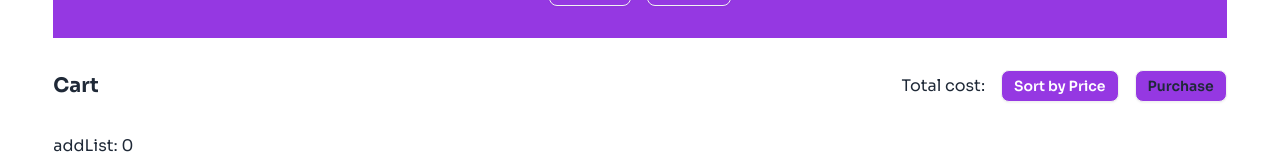
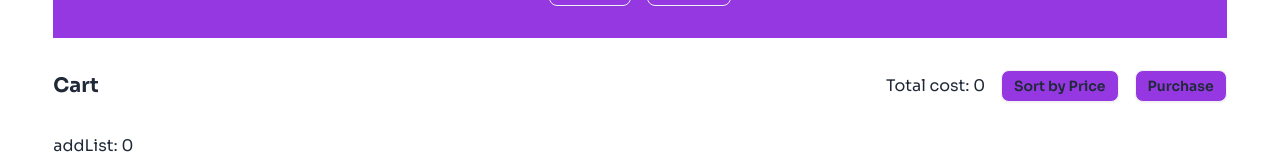
Before and after one commit to programming-hero-web-course-4/b10a8-gadget-heaven-Nazim1247, a React (Vite) app: page /dashboard in a window 1280 px wide. Shown: the part 250-410 px from the top of the page. Built offline with nearby package versions, Linux system fonts and the light colour scheme.

Commit message:
show modal done

```diff
--- a/src/Components/Navbar.jsx
+++ b/src/Components/Navbar.jsx
@@ -1,11 +1,13 @@
 import { NavLink, useLocation } from "react-router-dom";
 import { GiRoyalLove } from "react-icons/gi";
 import './Navbar.css'
+
 // import { addToStoredList, getStoredList } from "../Utilities";
 // import { useState } from "react";
 
 
 const Navbar = () => {
+
     const {pathname} = useLocation()
     const isHome = pathname === '/';
 
--- a/src/Pages/Dashboard.jsx
+++ b/src/Pages/Dashboard.jsx
@@ -1,9 +1,10 @@
-import { useEffect, useState } from "react";
-import { NavLink, useLoaderData, useLocation } from "react-router-dom";
-import {  getStoredList, getStoredWishList, removeCart } from "../Utilities";
+import {  useEffect, useState } from "react";
+import { NavLink, useLoaderData } from "react-router-dom";
+import { getStoredList, getStoredWishList, removeCart } from "../Utilities";
 import AddList from "../Components/AddList";
 import WishList from "../Components/WishList";
 import toast from "react-hot-toast";
+import group from '../assets/Group.png';
 
 
 const Dashboard = () => {
@@ -12,54 +13,61 @@ const Dashboard = () => {
     const [wishList, setWishList] = useState([]);
     const [product, setProduct] = useState(addList);
     const [purchase, setPurchase] = useState(false);
+    const [active, setActive] = useState({
+        cart: true,
+        status: 'addList'
+    })
 
-    // const {pathname} = useLocation();
-    // console.log(pathname);
 
-    const handleRemove = (id)=>{
+    const handleRemove = (id) => {
         removeCart(id);
         const storedAddList = getStoredList();
         setAddList(storedAddList);
     }
 
-    const handleRemoveWish = (id)=>{
+    const handleRemoveWish = (id) => {
         removeCart(id);
-        console.log(id)
         const wishAddList = getStoredWishList();
         setWishList(wishAddList);
     }
 
-    const handlePurchase = ()=>{
+    const handlePurchase = () => {
         setAddList([]);
         setPurchase(true);
     }
 
-    const handleSort = (sortBy)=>{
-        if(sortBy === 'price'){
-            const sorted = addList.sort((a, b)=> b.price - a.price);
+    const handleSort = (sortBy) => {
+        if (sortBy === 'price') {
+            const sorted = [...addList].sort((a, b) => b.price - a.price);
             setProduct(sorted);
-            setAddList([]);
+            // setAddList([]);
             toast.success('Sorted Successfully')
-        }else{
+        } else {
             setProduct(addList)
+
         }
     }
 
-    const handleAddWish = (cart)=>{
-        if(cart === 'addList'){
-
-            console.log('this is cart',cart)
-        }else if(cart === 'wishList'){
-            console.log('this is wish',cart)
+    const handleAddWish = (status) => {
+        if (status == 'addList') {
+            setActive({
+                cart: true,
+                status: 'addList'
+            })
+        } else {
+            setActive({
+                cart: false,
+                status: 'wishList'
+            })
         }
     }
 
-    useEffect(()=>{
+    useEffect(() => {
         const wishAddList = getStoredWishList();
         const wishProductListInt = wishAddList.map(id => parseInt(id));
         const wishProductList = allProducts.filter(product => wishProductListInt.includes(product.id));
         setWishList(wishProductList);
-    },[])
+    }, [allProducts])
 
     useEffect(() => {
         const storedAddList = getStoredList();
@@ -71,33 +79,81 @@ const Dashboard = () => {
         // if(addProductList){
         //     setPurchase(true);
         // }
-    }, [])
+    }, [allProducts])
+
+    const [modal, setModal] = useState(false);
+    const openModal = () => {
+        setModal(true);
+    }
+    const closeModal = () => {
+        setModal(false);
+    }
+    const style = {
+        modalOverlay: {
+            position: 'fixed',
+            top: 0,
+            left: 0,
+            right: 0,
+            bottom: 0,
+            backgroundColor: 'rgba(0, 0, 0, 0.5)',
+            display: 'flex',
+            justifyContent: 'center',
+            alignItems: 'center',
+        },
+        modalContent: {
+            backgroundColor: 'white',
+            padding: '20px',
+            borderRadius: '8px',
+            width: '300px',
+            textAlign: 'center',
+        },
+    }
     return (
         <div>
+            {
+                modal && (
+                    <div style={style.modalOverlay} onClick={closeModal}>
+                        <div style={style.modalContent} onClick={(e) => e.stopPropagation()}>
+                            <img className="mx-auto mb-3" src={group} alt="" />
+                            <h3 className="text-xl font-bold mb-2">Payment Successfully</h3>
+                            <hr className="mb-2" />
+                            <p className="text-gray-500 mb-2">Thanks for purchasing.
+                                Total:2449.96</p>
+                            <button className="btn btn-sm w-full rounded-full" onClick={closeModal}>close</button>
+                        </div>
+                    </div>
+                )
+            }
+
             <div className="text-center bg-[#9538E2] text-white py-8">
                 <h3 className="text-2xl font-bold">Dashboard</h3>
                 <p className="text-gray-300 md:w-8/12 mx-auto">Explore the latest gadgets that will take your experience to the next level. From smart devices to the coolest accessories, we have it all!</p>
                 <div className="space-x-4 mt-4">
-                    <NavLink onClick={()=>handleAddWish('addList')} className="btn btn-sm">AddList</NavLink>
-                    <NavLink onClick={()=>handleAddWish('wishList')} className="btn btn-sm">Wishlist</NavLink>
+                    <NavLink onClick={() => handleAddWish('addList')} className={`${active.cart ? 'btn btn-sm text-black bg-white' : 'btn btn-sm'}`}>AddList</NavLink>
+                    <NavLink onClick={() => handleAddWish('wishList')} className={`${active.cart ? 'btn btn-sm' : 'btn btn-sm text-black bg-white'}`}>Wishlist</NavLink>
                 </div>
             </div>
 
             <div className="flex justify-between items-center py-8">
                 <h3 className="text-xl font-bold">Cart</h3>
                 <div className="flex justify-center items-center gap-4">
-                    <h3>Total cost:</h3>
-                    <NavLink onClick={()=> handleSort('price')} className={({ isActive }) => `${isActive ? 'active btn btn-sm bg-[#9538E2]' : ''}`}>Sort by Price</NavLink>
-                    <NavLink disabled={purchase} onClick={handlePurchase} className={({ isActive }) => `${isActive ? 'btn btn-sm bg-[#9538E2]' : ''}`}>Purchase</NavLink>
+                    <h3>Total cost: {addList.length}</h3>
+                    <NavLink onClick={() => handleSort('price')} className={({ isActive }) => `${isActive ? 'btn btn-sm bg-[#9538E2]' : ''}`}>Sort by Price</NavLink>
+                    <NavLink disabled={purchase} onClick={() => (handlePurchase(), openModal())} className={({ isActive }) => `${isActive ? 'btn btn-sm bg-[#9538E2]' : ''}`}>Purchase</NavLink>
                 </div>
             </div>
             addList: {addList.length}
 
-            {/* <Outlet></Outlet> */}
 
-            {addList.map(cart => <AddList handleRemove={handleRemove} key={cart.id} cart={cart}></AddList>)}
+            {
+                active.cart ? addList.map(cart => <AddList handleRemove={handleRemove} key={cart.id} cart={cart}></AddList>) : wishList.map(cart => <WishList handleRemoveWish={handleRemoveWish} key={cart.id} cart={cart}></WishList>)
+            }
+
+            {/* {
+                active.cart ? addList.map(cart => <AddList handleRemove={handleRemove} key={cart.id} cart={cart}></AddList>) : wishList.map(cart => <WishList handleRemoveWish={handleRemoveWish} key={cart.id} cart={cart}></WishList>)
+            } */}
+
             {product.map(cart => <AddList key={cart.id} cart={cart}></AddList>)}
-            {wishList.map(cart => <WishList handleRemoveWish={handleRemoveWish} key={cart.id} cart={cart}></WishList>)}
         </div>
     );
 };
```
